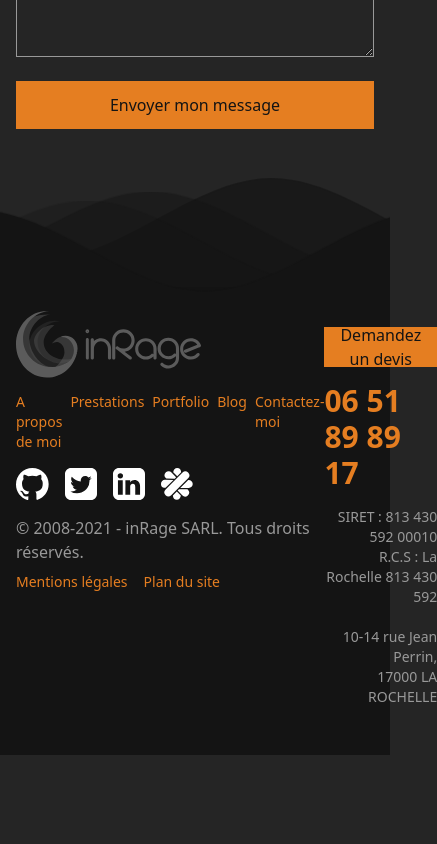
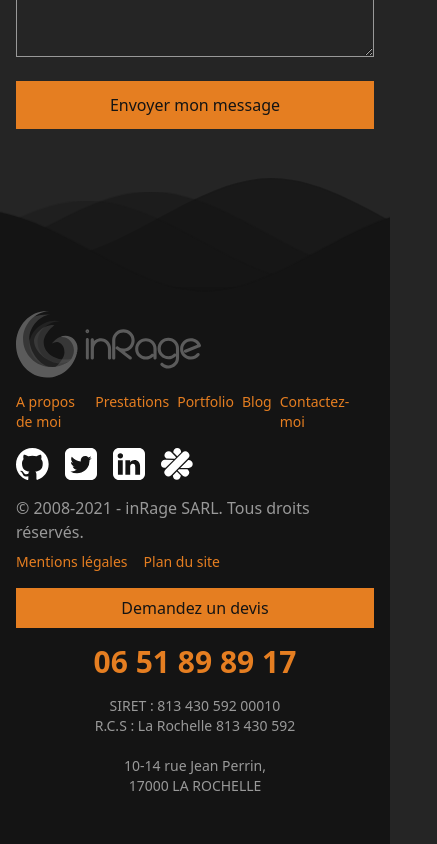
Before and after one commit to akiletour/inrage, a Next.js app: page / in a window 390 px wide. Shown: the part 8239-9083 px from the top of the page, 437 px wide, since content can reach past the window. Before the commit the page ends 8994 px from the top, so only its background shows below. Built offline with nearby package versions, Linux system fonts and the light colour scheme.

Commit message:
fix(footer): apply responsive on the mobile

```diff
--- a/components/layouts/Footer.js
+++ b/components/layouts/Footer.js
@@ -23,14 +23,14 @@ export default function Footer() {
       </svg>
 
       <div className="bg-gray-darker pt-3 pb-6">
-        <div className="container flex justify-between">
+        <div className="container flex flex-col sm:flex-row justify-between">
           <div>
             <div>
               <Image className="opacity-30" src={LogoWhite} alt="inRage - Pascal GAULT" />
             </div>
             <div className="mt-1 grid grid-flow-col gap-1 text-sm text-orange justify-start">
               <Link href="/a-propos-de-moi"><a>A propos de moi</a></Link>
-              <Link href="/"><a>Prestations</a></Link>
+              <Link href="/prestations"><a>Prestations</a></Link>
               <Link href="/"><a>Portfolio</a></Link>
               <Link href="/"><a>Blog</a></Link>
               <Link href="/"><a>Contactez-moi</a></Link>
@@ -46,10 +46,10 @@ export default function Footer() {
               <Link href="/"><a>Plan du site</a></Link>
             </div>
           </div>
-          <div className="flex items-end flex-col pt-2">
+          <div className="text-center sm:text-right flex sm:items-end flex-col pt-2">
             <Link href="/contact"><a className="button">Demandez un devis</a></Link>
             <div className="my-2 text-3xl font-bold text-orange">06 51 89 89 17</div>
-            <div className="text-right text-sm">
+            <div className="text-center md:text-right text-sm">
               SIRET : 813 430 592 00010
               <br />
               R.C.S : La Rochelle 813 430 592
```
